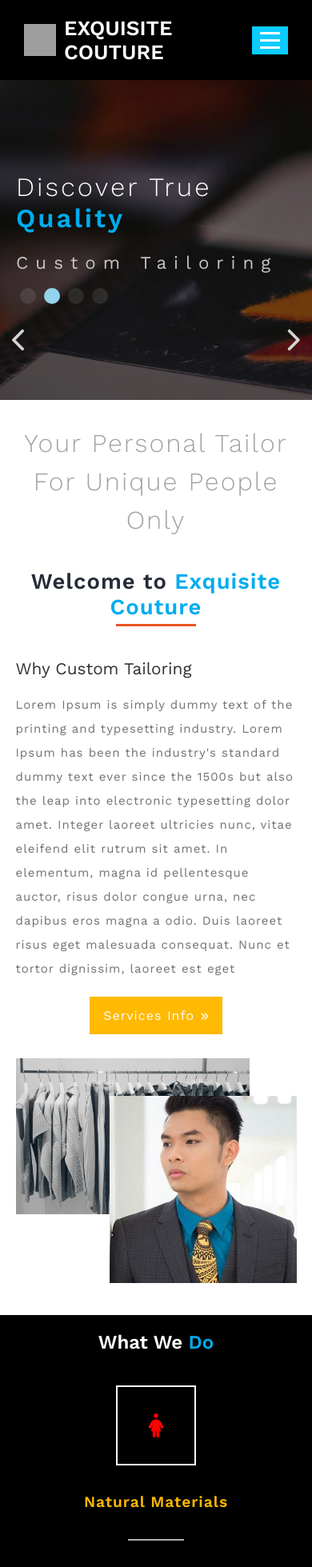
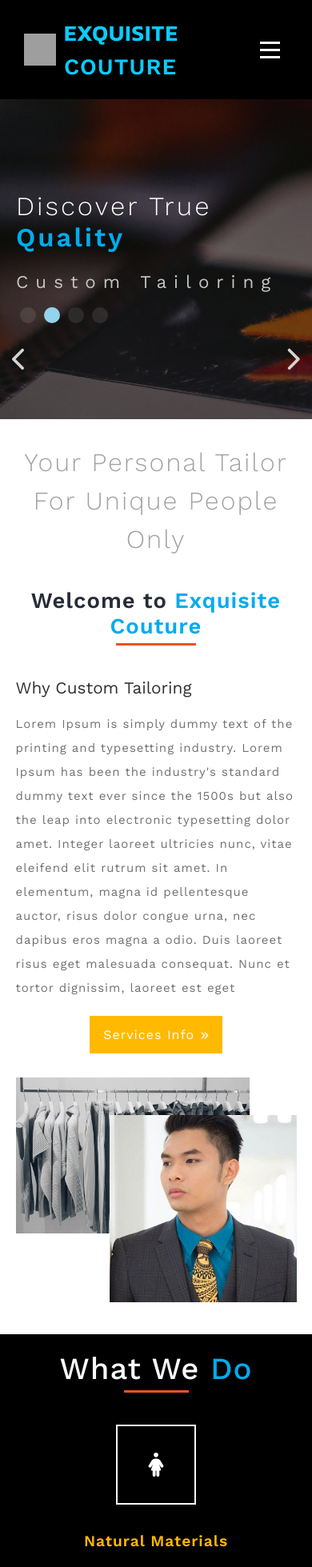
Before and after one commit to Dipsaint1/Exquisite-Couture, a React (Create React App) app: page / in a window 390 px wide. Shown: the top 1959 px of the page at 80% size. Built offline with nearby package versions, Linux system fonts and the light colour scheme; grey boxes are pictures that could not be loaded; a web font is replaced by a local one.

Commit message:
added mobile services

```diff
--- a/src/App.css
+++ b/src/App.css
@@ -3,6 +3,7 @@
 @import url('https://fonts.googleapis.com/css2?family=Niconne&display=swap');
 @import url('https://fonts.googleapis.com/css2?family=Catamaran:wght@400;500;700;900&family=Niconne&display=swap');
 @import url('https://fonts.googleapis.com/css2?family=Work+Sans:ital,wght@0,100;0,200;0,300;0,400;0,500;0,600;1,400&display=swap');
+@import url('https://fonts.googleapis.com/css2?family=Kanit:wght@400;500;600;700;800;900&display=swap');
 
 *{
   padding: 0;
--- a/src/components/Nav.jsx
+++ b/src/components/Nav.jsx
@@ -15,7 +15,7 @@ const Navbar = () => {
       <header id="header">
         <div className="logo-container">
           <img className='scissor' src={Scissor} alt="scissor" />
-          <h4 className='header-text'>Exquisite Couture</h4>
+          <h4 className='header-text'>Exquisite <span>Couture</span></h4>
           <div className="menu-bars-container">
           <div onClick={ToggleMenu} className="menu-bars">
             <span className={toggleMenu === false ? 'bar' : 'bar top-bar'}></span>
--- a/src/components/Services.jsx
+++ b/src/components/Services.jsx
@@ -5,12 +5,13 @@ import '../sass/services.scss';
 import Service from '../components/utils/service.json'
 
 const Services = () => {
-  const [isHover, setIsHover] = useState(false);
   const icons = [ faFemale, faBolt, faThumbsUp, faScissors, faThumbTack, faFireExtinguisher ];
 
   const mouseOver = (e) => {
-    console.dir(e.target.children[0]);
+    // console.dir(e.target.children[0].children[0]);
+    e.target.children[0].children[0].style.color = '#000000';
     e.target.children[0].style.backgroundColor = '#fff';
+    e.target.children[0].style.color = '#000';
     e.target.children[1].style.color = '#fff';
     e.target.children[2].style.color = '#fff';
     e.target.children[3].style.color = '#fff';
@@ -18,6 +19,8 @@ const Services = () => {
 
   const mouseOut = (e) => {
     e.target.children[0].style.backgroundColor = 'inherit';
+    e.target.children[0].children[0].style.color = '#fff';
+    e.target.children[0].style.color = '#fff';
     e.target.children[1].style.color = '#ffb900';
     e.target.children[2].style.color = '#b4afaf';
     e.target.children[3].style.color = '#808489';
@@ -36,14 +39,13 @@ const Services = () => {
                 <div key={item.id} onMouseEnter={mouseOver} onMouseLeave={mouseOut}  className="content-wrapper">
                   <div style={{
                     backgroundColor:'inherit',
-                    transition: '1.5s ease-in-out'
+                    transition: '1s ease-in-out'
                     }} className="icon-wrapper">
-                    <FontAwesomeIcon style={{ color:'red' }} className='icon' icon={icons[item.id]} />
+                    <FontAwesomeIcon style={{ color:'#fff' }} className='icon' icon={icons[item.id]} />
                   </div>
                   <h5>{item.header}</h5>
-                  {/* <span style={{backgroundColor: isHover? '#fff': '#b4afaf'}}></span> */}
                   <span style={{backgroundColor:'#b4afaf'}}></span>
-                  <p style={{color: isHover? '#fff': '#808489'}}>{item.text}</p>
+                  <p style={{color: '#808489'}}>{item.text}</p>
                 </div>
               )
             })
--- a/src/components/styles/Nav.scss
+++ b/src/components/styles/Nav.scss
@@ -25,10 +25,18 @@
     }
 
     .header-text{
-      font-size: 26px;
-      margin: auto 0;
+      font-size: 28px;
+      margin: auto auto;
       text-transform: uppercase;
-      font-family: 'Work Sans', sans-serif;
+      font-family: 'Kanit', sans-serif;
+      color: #0accff;
+      font-weight: 600;
+      letter-spacing: 1px;
+
+
+      & > span{
+        color: #0accff;
+      }
     }
 
     .menu-bars-container{
@@ -39,7 +47,6 @@
     .menu-bars{
       width: 45px;
       height: 35px;
-      background-color: #0accff;
       display: flex;
       flex-direction: column;
       justify-content: center;
--- a/src/sass/services.scss
+++ b/src/sass/services.scss
@@ -9,7 +9,20 @@
 
     .title{
       text-align: center;
-      color: #fff;
+      color: #fafafa;
+      font-size: 2.4em;
+      letter-spacing: 1px;
+      position: relative;
+      font-weight: 500;
+      text-align: center;
+
+      &::after{
+        border-top: 3px solid #eb5424;
+        display: block;
+        width: 81px;
+        content: "";
+        margin: 5px auto 0;
+      }
 
       & > span{
         color: #00acee;
@@ -31,7 +44,7 @@
       margin: 10px 0 20px 0;
 
       &:hover{
-        transition: all 2.5s ease-in-out;
+        transition: all 1s ease-in-out;
       }
 
       &:after{
@@ -84,6 +97,7 @@
     .icon{
       width: 30px;
       height: 30px;
+      color: '#fff';
     }
   }
 
```
